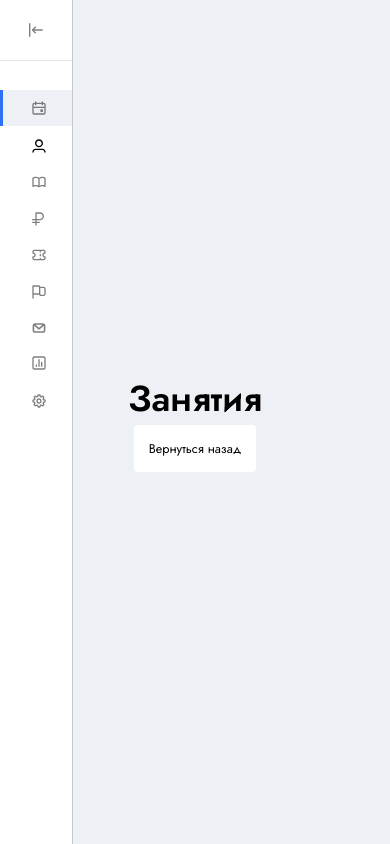
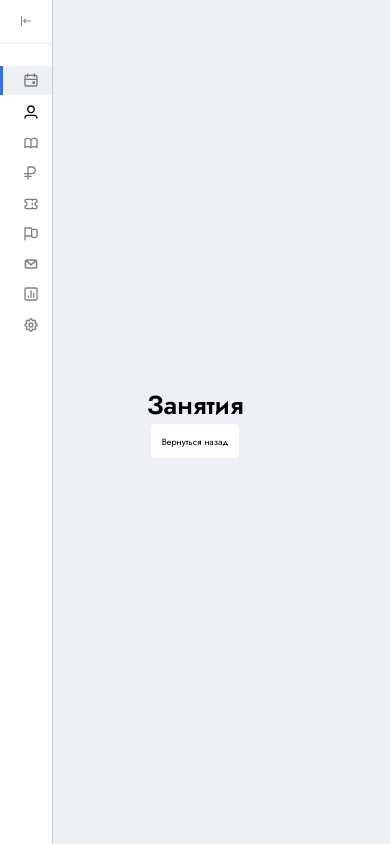
Before and after one commit to Mirhaydarov/Sirius-Future, a Next.js app: page /lessons in a window 390 px wide. Built offline with nearby package versions, Linux system fonts and the light colour scheme.

Commit message:
refactor: change media queries for Chart Widget
Now component is more adorable for mobile device

```diff
--- a/styles/globals.css
+++ b/styles/globals.css
@@ -3,7 +3,7 @@
 }
 
 html {
-  font-size: 18px;
+  font-size: 13px;
 }
 
 body {
@@ -32,3 +32,28 @@ ul,li {
 img {
   display: block;
 }
+
+
+@media screen and (min-width: 600px) {
+  html {
+    font-size: 16px;
+  }
+}
+
+@media screen and (min-width: 1200px) {
+  html {
+    font-size: 18px;
+  }
+}
+
+@media screen and (min-width: 1600px) {
+  html {
+    font-size: 20px;
+  }
+}
+
+@media screen and (min-width: 1800px) {
+  html {
+    font-size: 22px;
+  }
+}
```
Also changed, not shown: components/ChartWidget/index.tsx (+15 -18 lines).
